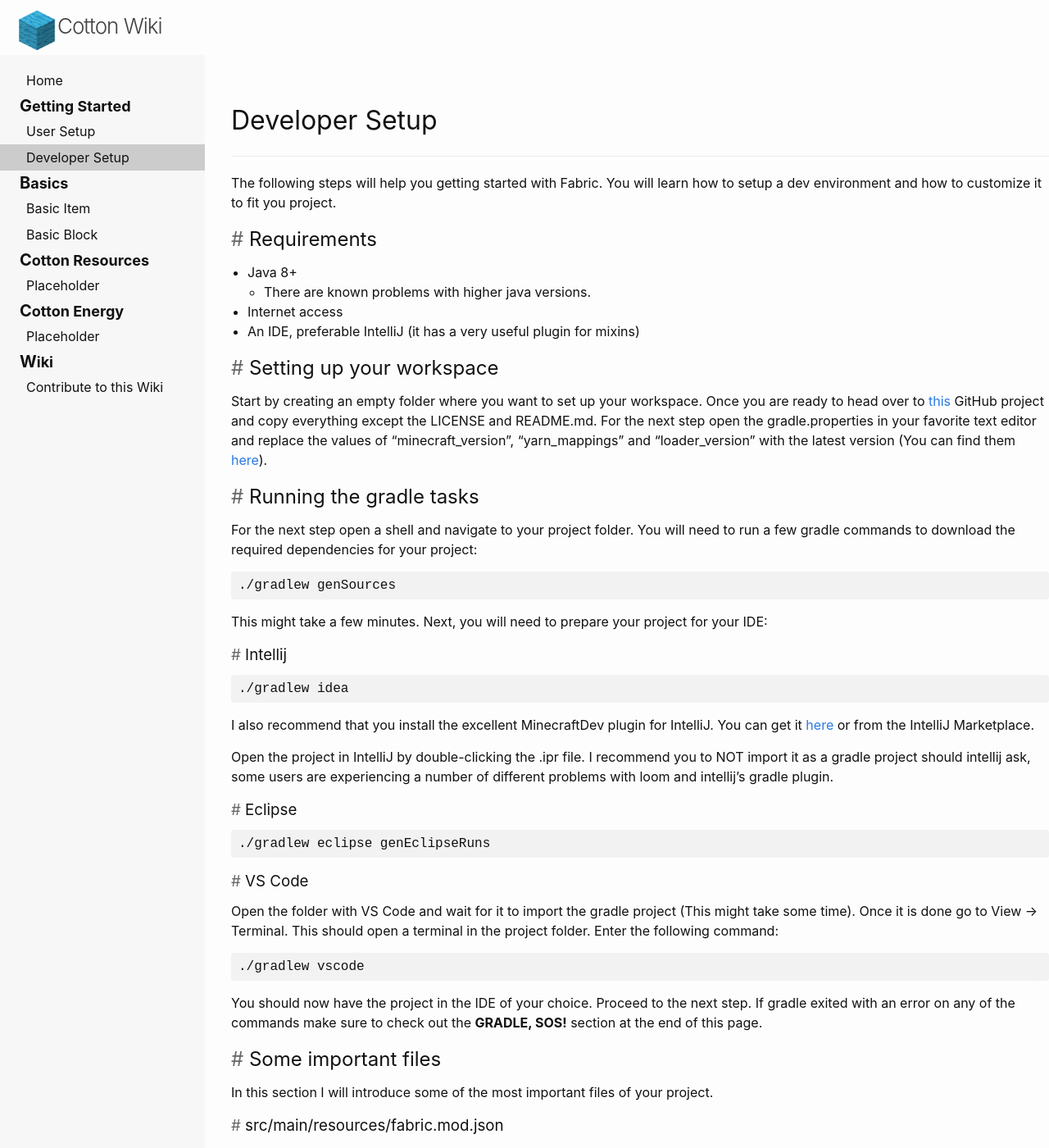
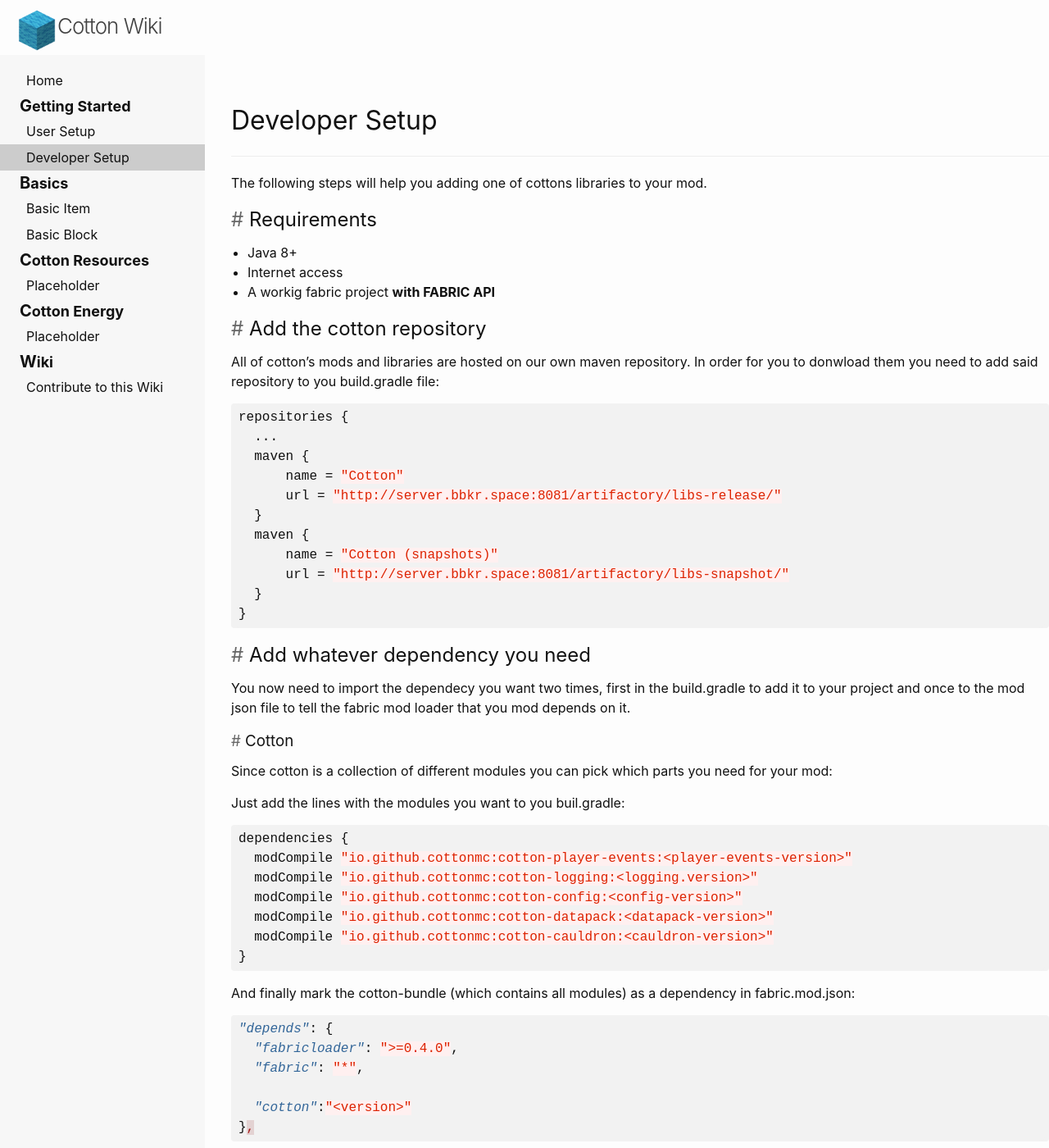
Before and after one commit to CottonMC/Wiki, a Jekyll site: the page built from _pages/_getting_started/SetupDeveloper.md, in a window 1280 px wide and 1400 px high. Shown: the whole window at 82% size. Built offline with Jekyll 4.4.1, drawn with Linux system fonts in a browser that asks for light colours; some of the changed text lies outside the part shown.

Commit message:
Add basic setup instructions

````diff
--- a/_pages/_getting_started/SetupDeveloper.md
+++ b/_pages/_getting_started/SetupDeveloper.md
@@ -3,118 +3,104 @@ layout: page
 title: "Developer Setup"
 order: 2
 ---
-The following steps will help you getting started with Fabric. You will learn how to setup a dev environment and how to customize it to fit you project.
+The following steps will help you adding one of cottons libraries to your mod.
 
 ## Requirements
 - Java 8+
-    - There are known problems with higher java versions.
 - Internet access
-- An IDE, preferable IntelliJ (it has a very useful plugin for mixins)
+- A workig fabric project **with FABRIC API**
 
-## Setting up your workspace
-Start by creating an empty folder where you want to set up your workspace. Once you are ready to head over to [this](https://github.com/FabricMC/fabric-example-mod/) GitHub project and copy everything except the LICENSE and README.md. For the next step open the gradle.properties in your favorite text editor and replace the values of "minecraft_version", "yarn_mappings" and "loader_version" with the latest version (You can find them [here](https://modmuss50.me/fabric.html)).
+## Add the cotton repository
+All of cotton's mods and libraries are hosted on our own maven repository. In order for you to donwload them you need to add said repository to you build.gradle file:
 
-## Running the gradle tasks
-For the next step open a shell and navigate to your project folder. You will need to run a few gradle commands to download the required dependencies for your project:
-```shell
-./gradlew genSources
-```
-This might take a few minutes. Next, you will need to prepare your project for your IDE:
-
-### Intellij
-```shell
-./gradlew idea
-```
-I also recommend that you install the excellent MinecraftDev plugin for IntelliJ. You can get it [here](https://plugins.jetbrains.com/plugin/8327-minecraft-development) or from the IntelliJ Marketplace.
-
-Open the project in IntelliJ by double-clicking the .ipr file. I recommend you to NOT import it as a gradle project should intellij ask, some users are experiencing a number of different problems with loom and intellij's gradle plugin.
-
-### Eclipse
-```shell
-./gradlew eclipse genEclipseRuns
-```
-
-### VS Code
-Open the folder with VS Code and wait for it to import the gradle project (This might take some time). Once it is done go to View -> Terminal. This should open a terminal in the project folder. Enter the following command:
-```shell
-./gradlew vscode
-```
-
-You should now have the project in the IDE of your choice. Proceed to the next step. If gradle exited with an error on any of the commands make sure to check out the **GRADLE, SOS!** section at the end of this page.
-
-## Some important files
-In this section I will introduce some of the most important files of your project.
-
-### src/main/resources/fabric.mod.json
-This file contains basic information about your mod and is used to start your mod. **DO NOT RENAME OR MOVE IT**.
-It should look something like this:
-```json
-{
-  "id": "modid",
-  "name": "Example Mod",
-  "description": "This is an example description! Tell everyone what your mod is about!",
-  "version": "${version}",
-  "side": "universal",
-  "initializers": [
-    "net.fabricmc.example.ExampleMod"
-  ],
-  "requires": {
-    "fabric": "*"
-  },
-  "mixins": {
-    "client": "modid.client.json",
-    "common": "modid.common.json"
+```bash
+repositories {
+  ...
+  maven {
+      name = "Cotton"
+      url = "http://server.bbkr.space:8081/artifactory/libs-release/"
+  }
+  maven {
+      name = "Cotton (snapshots)"
+      url = "http://server.bbkr.space:8081/artifactory/libs-snapshot/"
   }
 }
 ```
-There are three important entries in this file:
-1. "id" This contains your mod's modid. This will be used to uniquely identify your mod.
-2. "initializers" This array contains the fully qualified names of all your mods Initializers (Usually only one). Should you rename your initializer class or move it to another package make sure to update this string too.
-3. "mixins" This is where you set the name of your client, common and server mixin names. Make sure that the entries always match the names of your mixin json files.
 
-### src/main/resources/modid.*.json (Mixin files)
-These files contain a list of all your mixin. Whenever you want to add or remove a mixin make sure to also update the corresponding mixin file.
-Here is how your modid.client.json should look like right now:
-```json
-{
-  "required": true,
-  "package": "net.fabricmc.example.mixin",
-  "compatibilityLevel": "JAVA_8",
-  "mixins": [
-    "ExampleMixin"
-  ],
-  "injectors": {
-    "defaultRequire": 1
-  }
+## Add whatever dependency you need
+
+You now need to import the dependecy you want two times, first in the build.gradle to add it to your project and once to the mod json file to tell the fabric mod loader that you mod depends on it.
+
+### Cotton
+
+Since cotton is a collection of different modules you can pick which parts you need for your mod:
+
+Just add the lines with the modules you want to you buil.gradle:
+```bash
+dependencies {
+  modCompile "io.github.cottonmc:cotton-player-events:<player-events-version>"
+  modCompile "io.github.cottonmc:cotton-logging:<logging.version>"
+  modCompile "io.github.cottonmc:cotton-config:<config-version>"
+  modCompile "io.github.cottonmc:cotton-datapack:<datapack-version>"
+  modCompile "io.github.cottonmc:cotton-cauldron:<cauldron-version>"
 }
 ```
-Important is the line starting with "package" and the "mixins" array. The later is an array of all the mixin classes that you want to add on the client side and the first is the package where they can be found. Right now only the mixin "ExampleMixin" in the "net.fabricmc.example.mixin" will be applied.
 
-### src/main/java/net/fabricmc/example/ExampleMod.java
-This is your mod's main class. It's onInitialize() method will be run during Minecraft's startup. Whenever I mention "the initialize method" or "during initialization" or "in your main mod class" I am talking about this method/class.
+And finally mark the cotton-bundle (which contains all modules) as a dependency in fabric.mod.json:
+```json
+"depends": {
+  "fabricloader": ">=0.4.0",
+  "fabric": "*",
 
-## Customize your project
-Now that you have a basic idea of what your project looks like here are some important next steps:
+  "cotton":"<version>"
+},
+```
 
-1. Change the default package and rename the main mod class. (don't forget to update all the json files I mentioned above)
-2. Update the fabric.mod.json. It's time to pick a name, modid and to write a basic description for your mod.
-3. Rename the mixin json files. Update the mixn jsons so that they contain you modid. While you are at it I would recommend to also add the prefix "mixins" to the files. This will allow the MCDev plugin to find them. And make sure to also update the fabric.mod.json file.
-4. Start reading the source code of other mods on github or head over to the Basic section. And don't forget to join us on Discord!
 
-## **GRADLE, SOS!**
-Gradle has a tendency to break, so whatever you are experiencing right now is probably not your fault. Try the following solutions and see if they fix your project:
+### Cotton Resources
 
-1. Kill old gradle processes. Sometimes gradle keeps running in the background and locks a file, making it impossible for newer gradle processes to change it. You can kill all running gradle processes with the `./gradlew --stop` command.
+Add the dependency to your buil.gradle:
+```bash
+dependencies {
+  modCompile "io.github.cottonmc:cotton-resources:<version>"
+}
+```
+And mark cotton-resources as a dependency in fabric.mod.json:
+```json
+"depends": {
+  "fabricloader": ">=0.4.0",
+  "fabric": "*",
 
-2. make sure you have the latest version of Java 8 installed and are using it for gradle. Other java versions might break stuff and cause weird errors. Whenever you have an SSL error it's probably java that screwed up.
+  "cotton-resources":"<version>"
+},
+```
 
-3. Delete the following folders/files:
-    - `PROJECT_FOLDER/.gradle`
-    - `C:/Users/YOU/.gradle`
-    - All IDE related files in you project folder.
 
-4. Restart your PC. Trust me, it works...
+### Cotton Energy
 
-5. Abandon all hope and despair.
+Add the dependency to your buil.gradle:
+```bash
+dependencies {
+  modCompile "io.github.cottonmc:cotton-energy:<version>"
+}
+```
+And mark cotton-energy as a dependency in fabric.mod.json:
+```json
+"depends": {
+  "fabricloader": ">=0.4.0",
+  "fabric": "*",
 
-6. Get over your ego and ask for help on the official Fabric Discord server.
+  "cotton-energy":"<version>"
+},
+```
+
+### LibGUI
+
+  __TODO__
+
+## Running the gradle tasks
+For the next step open a shell and navigate to your project folder. You will need to run a gradle command to download the new dependencies for your project:
+```bash
+./gradlew genSources
+```
+This might take a few minutes. Once this is done refresh the project in your IDE.
````
Also changed, not shown: _pages/_getting_started/SetupUser.md (+27 -1 lines), _pages/_wiki/Contributing.md (+1 -1 lines), README.md.
